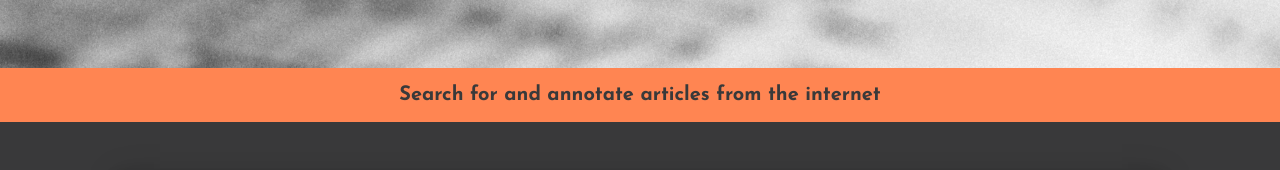
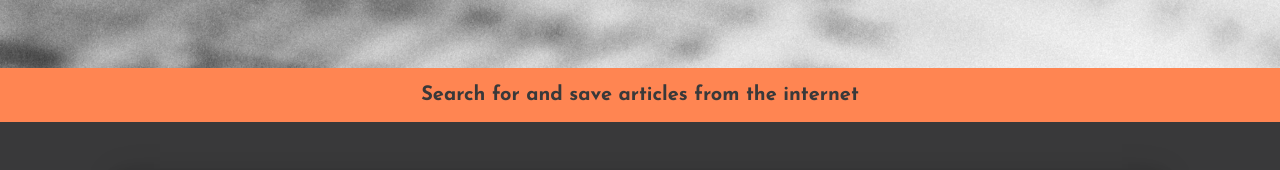
Before and after one commit to eggobiggie/nytreact, a React (Create React App) app in the folder client/: page / in a window 1280 px wide. Shown: the part 189-359 px from the top of the page. Built offline with nearby package versions, Linux system fonts and the light colour scheme; no server answers; a web font is replaced by a local one.

Commit message:
adjust title of page

```diff
--- a/client/src/pages/Home/Home.js
+++ b/client/src/pages/Home/Home.js
@@ -55,7 +55,7 @@ class Home extends Component {
                     <div className="col s12">
                         <div className="divider-panel">
                             <div className="divider"></div>
-                            <div className="divider-text center-align">Search for and annotate articles from the internet</div>
+                            <div className="divider-text center-align">Search for and save articles from the internet</div>
                             <div className="divider"></div>
                         </div>
                     </div>
@@ -107,8 +107,8 @@ class Home extends Component {
                                             return (
                                                 <ResultsListItem key={articles._id}>
                                                     <p className="articles-headline">{articles.title}</p>
+                                                    {/* <p className="article-date">Published on: {articles.pub_date}</p> */}
                                                     <a className="articles-url" href={articles.url} target="_blank">Go To Article</a>
-                                                    {/* <p>Published on: {articles.pub_date}</p> */}
                                                     <SaveBtn onClick={() => API.saveArticles(articles._id)} />
                                                 </ResultsListItem>
                                             );
--- a/client/src/pages/Saved/Saved.css
+++ b/client/src/pages/Saved/Saved.css
@@ -26,3 +26,8 @@
     padding-left: 35px;
     padding-bottom: 20px;
 }
+
+.saved-date {
+    font-weight: 400;
+    font-size: 20px;
+}
--- a/client/src/pages/Saved/Saved.js
+++ b/client/src/pages/Saved/Saved.js
@@ -36,6 +36,7 @@ class Saved extends Component {
 
                                     <SavedListItem key={savedArticles._id}>
                                         <p className="saved-headline">{savedArticles.title}</p>
+                                        {/* <p className="saved-date">Published on: {savedArticles.pub_date}</p> */}
                                         <a className="saved-url" href={savedArticles.url} target="_blank">Go To Article</a>
                                         <RemoveBtn onClick={() =>
                                             {
```
